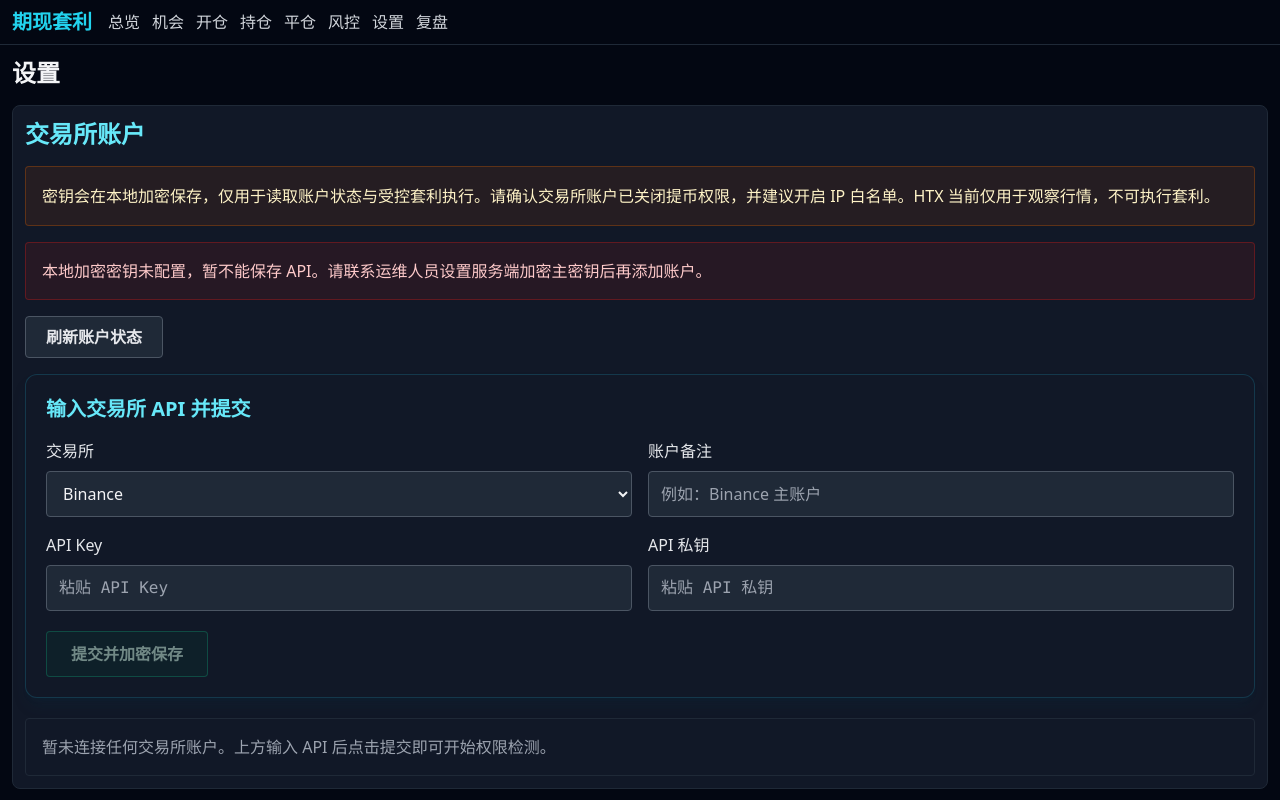
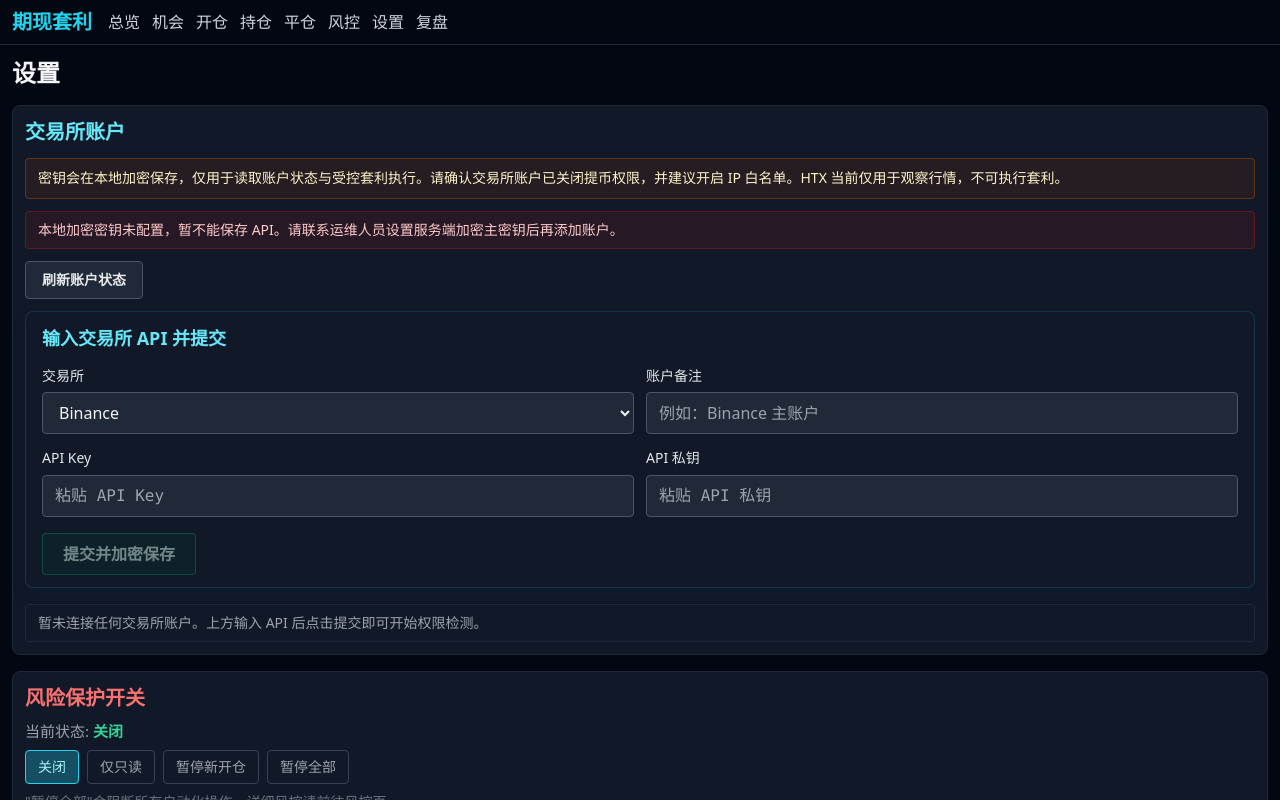
Before and after one commit to fgfg12138/spot-perp-funding-bot, a Next.js app: page /settings in a window 1280 px wide. Shown: the top 800 px of the page. Built offline with nearby package versions, Linux system fonts and the light colour scheme.

Commit message:
style: compact exchange account section while keeping controls readable

```diff
--- a/components/v121/ExchangeAccountsSection.tsx
+++ b/components/v121/ExchangeAccountsSection.tsx
@@ -1,6 +1,6 @@
 "use client";
 
-import { useEffect, useState, useCallback, forwardRef, useImperativeHandle } from "react";
+import { useCallback, useEffect, useImperativeHandle, useState, forwardRef } from "react";
 
 interface ExchangeAccountSummary {
   id: string;
@@ -198,27 +198,27 @@ export const ExchangeAccountsSection = forwardRef<
   const formVisible = showForm || accounts.length === 0;
 
   return (
-    <div>
-      {showTitle && <h3 className="mb-4 text-2xl font-bold text-cyan-300">交易所账户</h3>}
+    <div className="text-[15px]">
+      {showTitle && <h3 className="mb-3 text-xl font-bold text-cyan-300">交易所账户</h3>}
 
-      <div className="mb-4 rounded border border-amber-700/40 bg-amber-900/20 p-4 text-base leading-relaxed text-amber-100">
+      <div className="mb-3 rounded border border-amber-700/40 bg-amber-900/20 px-3 py-2 text-sm leading-relaxed text-amber-100">
         密钥会在本地加密保存，仅用于读取账户状态与受控套利执行。请确认交易所账户已关闭提币权限，并建议开启 IP 白名单。HTX 当前仅用于观察行情，不可执行套利。
       </div>
 
       {!masterKeyConfigured && (
-        <div className="mb-4 rounded border border-red-700/40 bg-red-900/20 p-4 text-base font-medium text-red-200">
+        <div className="mb-3 rounded border border-red-700/40 bg-red-900/20 px-3 py-2 text-sm font-medium text-red-200">
           本地加密密钥未配置，暂不能保存 API。请联系运维人员设置服务端加密主密钥后再添加账户。
         </div>
       )}
 
-      {error && <div className="mb-4 rounded border border-red-700/40 bg-red-900/20 p-4 text-base text-red-200">{error}</div>}
+      {error && <div className="mb-3 rounded border border-red-700/40 bg-red-900/20 px-3 py-2 text-sm text-red-200">{error}</div>}
 
-      <div className="mb-4 flex flex-wrap gap-2">
+      <div className="mb-3 flex flex-wrap gap-2">
         {accounts.length > 0 && (
           <button
             onClick={() => setShowForm(!showForm)}
             disabled={!masterKeyConfigured}
-            className="rounded border border-cyan-500/60 bg-cyan-900/30 px-5 py-2 text-base font-semibold text-cyan-100 transition-colors hover:bg-cyan-900/50 disabled:opacity-40"
+            className="rounded border border-cyan-500/60 bg-cyan-900/30 px-4 py-2 text-sm font-semibold text-cyan-100 transition-colors hover:bg-cyan-900/50 disabled:opacity-40"
           >
             {showForm ? "收起输入" : "+ 添加交易所账户"}
           </button>
@@ -226,62 +226,62 @@ export const ExchangeAccountsSection = forwardRef<
         <button
           onClick={loadAccounts}
           disabled={loading}
-          className="rounded border border-gray-600 bg-gray-800 px-5 py-2 text-base font-semibold text-gray-200 transition-colors hover:bg-gray-700 disabled:opacity-50"
+          className="rounded border border-gray-600 bg-gray-800 px-4 py-2 text-sm font-semibold text-gray-200 transition-colors hover:bg-gray-700 disabled:opacity-50"
         >
           {loading ? "刷新中..." : "刷新账户状态"}
         </button>
       </div>
 
       {formVisible && (
-        <form onSubmit={handleSubmit} className="mb-5 rounded-xl border border-cyan-900/60 bg-gray-900 p-5 shadow-lg shadow-cyan-950/20">
-          <div className="mb-4 text-xl font-bold text-cyan-300">输入交易所 API 并提交</div>
-          <div className="grid grid-cols-1 gap-4 md:grid-cols-2">
+        <form onSubmit={handleSubmit} className="mb-4 rounded-lg border border-cyan-900/60 bg-gray-900 px-4 py-3 shadow-lg shadow-cyan-950/20">
+          <div className="mb-3 text-lg font-bold text-cyan-300">输入交易所 API 并提交</div>
+          <div className="grid grid-cols-1 gap-3 md:grid-cols-2">
             <label className="block">
-              <span className="text-base font-medium text-gray-200">交易所</span>
-              <select value={formExchange} onChange={(e) => setFormExchange(e.target.value)} className="mt-2 w-full rounded border border-gray-600 bg-gray-800 px-3 py-2.5 text-base text-gray-100">
+              <span className="text-sm font-medium text-gray-200">交易所</span>
+              <select value={formExchange} onChange={(e) => setFormExchange(e.target.value)} className="mt-1.5 w-full rounded border border-gray-600 bg-gray-800 px-3 py-2 text-base text-gray-100">
                 {EXCHANGE_OPTIONS.map((o) => <option key={o.value} value={o.value}>{o.label}</option>)}
               </select>
             </label>
             <label className="block">
-              <span className="text-base font-medium text-gray-200">账户备注</span>
-              <input value={formLabel} onChange={(e) => setFormLabel(e.target.value)} placeholder="例如：Binance 主账户" required className="mt-2 w-full rounded border border-gray-600 bg-gray-800 px-3 py-2.5 text-base text-gray-100" />
+              <span className="text-sm font-medium text-gray-200">账户备注</span>
+              <input value={formLabel} onChange={(e) => setFormLabel(e.target.value)} placeholder="例如：Binance 主账户" required className="mt-1.5 w-full rounded border border-gray-600 bg-gray-800 px-3 py-2 text-base text-gray-100" />
             </label>
             <label className="block">
-              <span className="text-base font-medium text-gray-200">API Key</span>
-              <input value={formApiKey} onChange={(e) => setFormApiKey(e.target.value)} placeholder="粘贴 API Key" required className="mt-2 w-full rounded border border-gray-600 bg-gray-800 px-3 py-2.5 font-mono text-base text-gray-100" />
+              <span className="text-sm font-medium text-gray-200">API Key</span>
+              <input value={formApiKey} onChange={(e) => setFormApiKey(e.target.value)} placeholder="粘贴 API Key" required className="mt-1.5 w-full rounded border border-gray-600 bg-gray-800 px-3 py-2 font-mono text-base text-gray-100" />
             </label>
             <label className="block">
-              <span className="text-base font-medium text-gray-200">API 私钥</span>
-              <input type="password" value={formPrivateKey} onChange={(e) => setFormPrivateKey(e.target.value)} placeholder="粘贴 API 私钥" required className="mt-2 w-full rounded border border-gray-600 bg-gray-800 px-3 py-2.5 font-mono text-base text-gray-100" />
+              <span className="text-sm font-medium text-gray-200">API 私钥</span>
+              <input type="password" value={formPrivateKey} onChange={(e) => setFormPrivateKey(e.target.value)} placeholder="粘贴 API 私钥" required className="mt-1.5 w-full rounded border border-gray-600 bg-gray-800 px-3 py-2 font-mono text-base text-gray-100" />
             </label>
             {formExchange === "okx" && (
               <label className="block md:col-span-2">
-                <span className="text-base font-medium text-gray-200">OKX 口令</span>
-                <input type="password" value={formOkxPhrase} onChange={(e) => setFormOkxPhrase(e.target.value)} placeholder="粘贴 OKX API 口令" required className="mt-2 w-full rounded border border-gray-600 bg-gray-800 px-3 py-2.5 font-mono text-base text-gray-100" />
+                <span className="text-sm font-medium text-gray-200">OKX 口令</span>
+                <input type="password" value={formOkxPhrase} onChange={(e) => setFormOkxPhrase(e.target.value)} placeholder="粘贴 OKX API 口令" required className="mt-1.5 w-full rounded border border-gray-600 bg-gray-800 px-3 py-2 font-mono text-base text-gray-100" />
               </label>
             )}
           </div>
-          <button type="submit" disabled={submitting || !masterKeyConfigured} className="mt-5 rounded border border-emerald-500/60 bg-emerald-900/30 px-6 py-2.5 text-base font-bold text-emerald-100 transition-colors hover:bg-emerald-900/50 disabled:opacity-50">
+          <button type="submit" disabled={submitting || !masterKeyConfigured} className="mt-4 rounded border border-emerald-500/60 bg-emerald-900/30 px-5 py-2 text-base font-bold text-emerald-100 transition-colors hover:bg-emerald-900/50 disabled:opacity-50">
             {submitting ? "提交中..." : "提交并加密保存"}
           </button>
         </form>
       )}
 
       {accounts.length === 0 ? (
-        <div className="rounded border border-gray-800 bg-gray-900 p-4 text-base text-gray-400">暂未连接任何交易所账户。上方输入 API 后点击提交即可开始权限检测。</div>
+        <div className="rounded border border-gray-800 bg-gray-900 px-3 py-2 text-sm text-gray-400">暂未连接任何交易所账户。上方输入 API 后点击提交即可开始权限检测。</div>
       ) : (
-        <div className="space-y-4">
+        <div className="space-y-3">
           {accounts.map((acc) => {
             const cap = acc.capability;
             const exchangeName = EXCHANGE_CN[acc.exchange] ?? acc.exchange.toUpperCase();
             return (
-              <div key={acc.id} className="rounded-xl border border-gray-700 bg-gray-900 p-4">
-                <div className="flex flex-wrap items-center justify-between gap-3">
+              <div key={acc.id} className="rounded-lg border border-gray-700 bg-gray-900 px-3 py-3">
+                <div className="flex flex-wrap items-center justify-between gap-2">
                   <div className="flex flex-wrap items-center gap-2">
                     <span className="text-lg font-bold text-gray-100">{acc.label}</span>
-                    <span className="text-base text-gray-400">{exchangeName}</span>
-                    {acc.exchange === "htx" && <span className="rounded border border-amber-700/40 bg-amber-950/40 px-2 py-1 text-sm text-amber-300">仅观察</span>}
-                    <span className={`rounded border px-2 py-1 text-sm font-medium ${acc.enabled ? "border-emerald-700/50 bg-emerald-900/30 text-emerald-300" : "border-gray-700 bg-gray-800 text-gray-500"}`}>{acc.enabled ? "已连接" : "已停用"}</span>
+                    <span className="text-sm text-gray-400">{exchangeName}</span>
+                    {acc.exchange === "htx" && <span className="rounded border border-amber-700/40 bg-amber-950/40 px-2 py-0.5 text-sm text-amber-300">仅观察</span>}
+                    <span className={`rounded border px-2 py-0.5 text-sm font-medium ${acc.enabled ? "border-emerald-700/50 bg-emerald-900/30 text-emerald-300" : "border-gray-700 bg-gray-800 text-gray-500"}`}>{acc.enabled ? "已连接" : "已停用"}</span>
                   </div>
                   <div className="flex flex-wrap items-center gap-2">
                     <button onClick={() => handleToggleEnabled(acc)} className={`rounded border px-3 py-1.5 text-sm font-semibold ${acc.enabled ? "border-gray-600 text-gray-300 hover:bg-gray-800" : "border-emerald-600 text-emerald-300 hover:bg-emerald-900/30"}`}>{acc.enabled ? "停用" : "启用"}</button>
@@ -289,28 +289,28 @@ export const ExchangeAccountsSection = forwardRef<
                     <button onClick={() => handleDelete(acc.id)} className="rounded border border-red-600 px-3 py-1.5 text-sm font-semibold text-red-300 transition-colors hover:bg-red-900/30">删除</button>
                   </div>
                 </div>
-                <div className="mt-3 font-mono text-sm text-gray-500">Key：{acc.maskedApiKey}</div>
+                <div className="mt-2 font-mono text-sm text-gray-500">Key：{acc.maskedApiKey}</div>
 
                 {cap && (
-                  <div className="mt-3 border-t border-gray-800 pt-3">
-                    <div className="mb-2 text-base font-semibold text-gray-300">权限状态</div>
-                    <div className="flex flex-wrap gap-2">
+                  <div className="mt-2 border-t border-gray-800 pt-2">
+                    <div className="mb-2 text-sm font-semibold text-gray-300">权限状态</div>
+                    <div className="flex flex-wrap gap-1.5">
                       {PERMISSION_LABELS.map(([key, label]) => (
-                        <span key={key} className={`rounded border px-2 py-1 text-sm ${(cap as any)[key] ? "border-emerald-800/50 bg-emerald-950/40 text-emerald-300" : "border-gray-700 bg-gray-800 text-gray-500"}`}>{label}</span>
+                        <span key={key} className={`rounded border px-2 py-0.5 text-sm ${(cap as any)[key] ? "border-emerald-800/50 bg-emerald-950/40 text-emerald-300" : "border-gray-700 bg-gray-800 text-gray-500"}`}>{label}</span>
                       ))}
                     </div>
-                    <div className="mt-3 flex flex-wrap gap-4 text-base">
+                    <div className="mt-2 flex flex-wrap gap-4 text-sm">
                       <span className={cap.sameExchangeArbEnabled ? "font-semibold text-emerald-300" : "text-gray-500"}>本所套利：{cap.sameExchangeArbEnabled ? "可用" : "不可用"}</span>
                       <span className={cap.crossExchangeArbEnabled ? "font-semibold text-emerald-300" : "text-gray-500"}>跨所套利：{cap.crossExchangeArbEnabled ? "可用" : "不可用"}</span>
                     </div>
-                    {cap.lastCheckedAtUtc && <div className="mt-2 text-sm text-gray-500">最近检测：{new Date(cap.lastCheckedAtUtc).toLocaleString("zh-CN")}</div>}
-                    {cap.lastError && <div className="mt-2 text-sm text-red-300">异常：{cap.lastError}</div>}
+                    {cap.lastCheckedAtUtc && <div className="mt-1 text-sm text-gray-500">最近检测：{new Date(cap.lastCheckedAtUtc).toLocaleString("zh-CN")}</div>}
+                    {cap.lastError && <div className="mt-1 text-sm text-red-300">异常：{cap.lastError}</div>}
                   </div>
                 )}
 
                 {checkResults[acc.id] && (
-                  <div className="mt-3 border-t border-gray-800 pt-3">
-                    <div className="mb-2 text-base font-semibold text-gray-300">检测明细</div>
+                  <div className="mt-2 border-t border-gray-800 pt-2">
+                    <div className="mb-2 text-sm font-semibold text-gray-300">检测明细</div>
                     {checkResults[acc.id].map((p, i) => (
                       <div key={i} className="flex justify-between gap-4 text-sm">
                         <span className={p.success ? "text-emerald-300" : "text-red-300"}>{p.success ? "通过" : "失败"} · {p.probe}</span>
```
